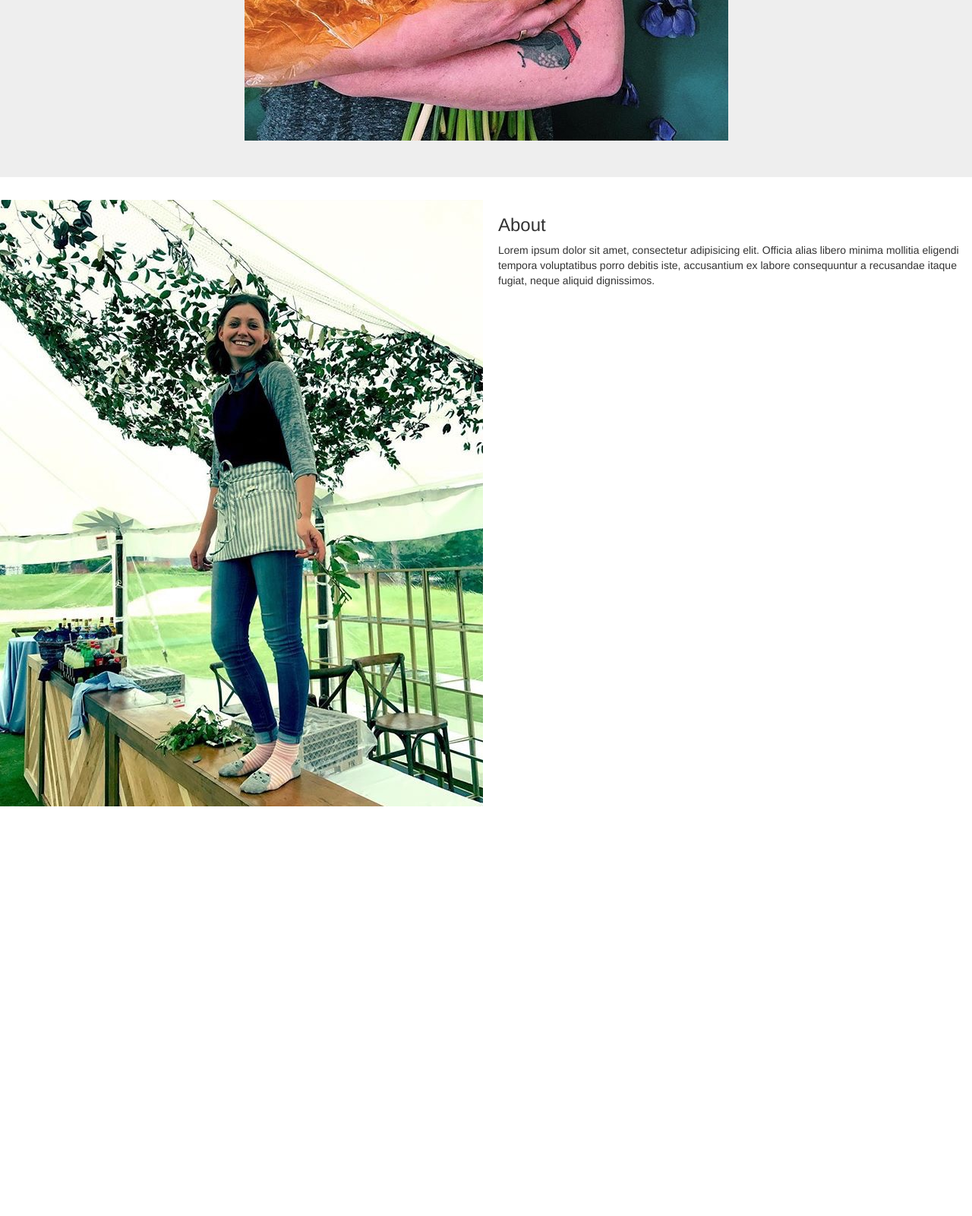
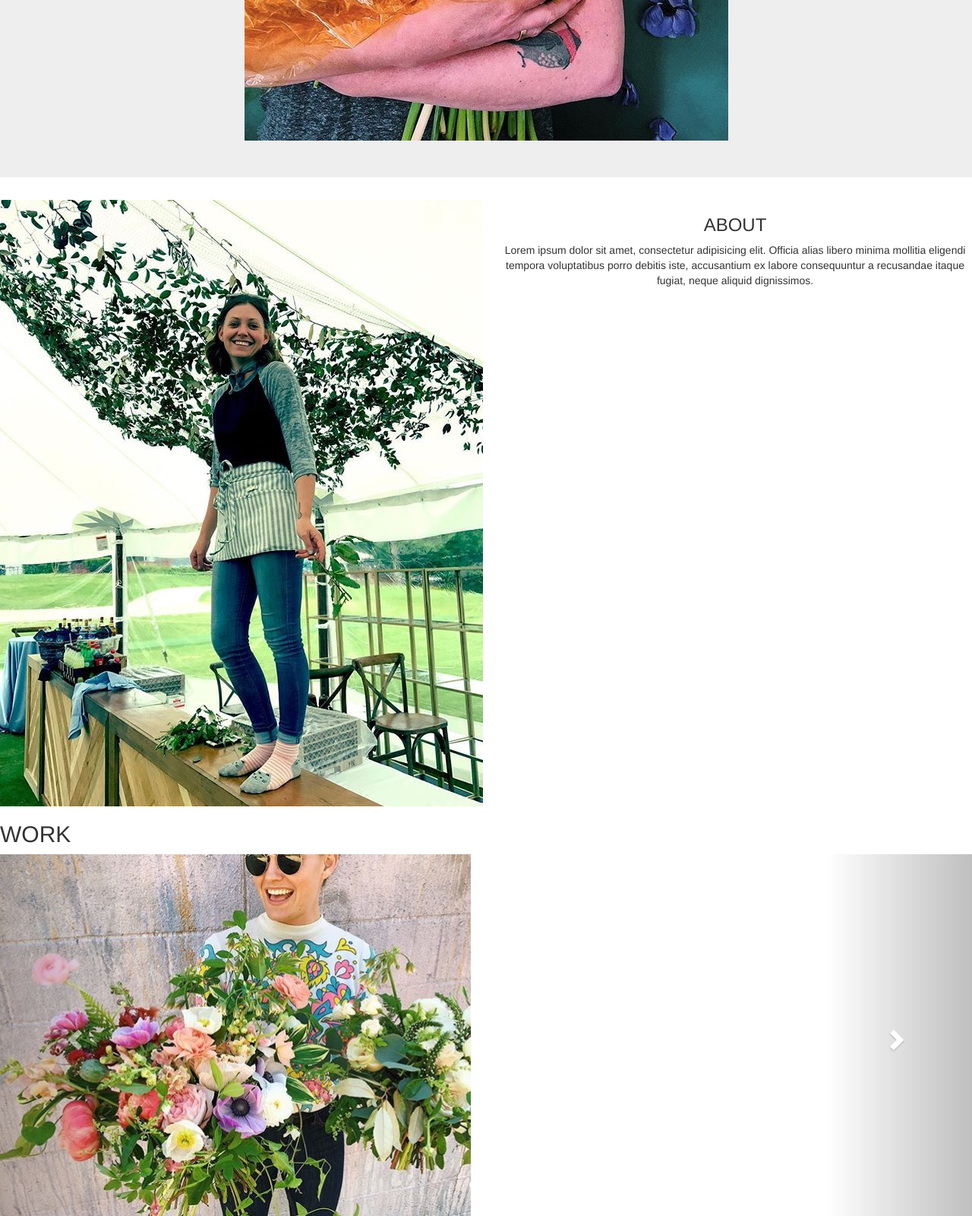
Before and after one commit to chipcracraft/FoundryFloral, a plain HTML site: page index.html in a window 1280 px wide. Shown: the part 697-2297 px from the top of the page at 76% size. Before the commit the page ends 1758 px from the top, so only its background shows below. Drawn offline with nearby package versions, Linux system fonts and the light colour scheme; files whose address does not match are found by name.

Commit message:
added work section

```diff
--- a/index.html
+++ b/index.html
@@ -20,13 +20,57 @@
             <div class="media-left">
               <img src="/Users/chipc/cammy/images/FullSizeRender_1.jpg" alt="" class="selfie">
             </div>
-              <div class="media-body">
+              <div class="media-body text-center">
                 <div class="media-right">
-                  <h3 class="about">About</h3>
+                  <h3 class="about">ABOUT</h3>
                   <p class="info">Lorem ipsum dolor sit amet, consectetur adipisicing elit. Officia alias libero minima mollitia eligendi tempora voluptatibus porro debitis iste, accusantium ex labore consequuntur a recusandae itaque fugiat, neque aliquid dignissimos.</p>
                 </div>
               </div>
           </div>
+
+          <div class="work">
+            <h2>WORK</h2>
+              <div id="carousel-example-generic" class="carousel slide" data-ride="carousel">
+                  <!-- Indicators -->
+                <ol class="carousel-indicators">
+                  <li data-target="#carousel-example-generic" data-slide-to="0" class="active"></li>
+                  <li data-target="#carousel-example-generic" data-slide-to="1"></li>
+                  <li data-target="#carousel-example-generic" data-slide-to="2"></li>
+                  <!-- <li data-target="#carousel-example-generic" data-slide-to="3"></li> -->
+                </ol>
+
+                <!-- Wrapper for slides -->
+                <div class="carousel-inner" role="listbox">
+                  <div class="item active">
+                    <img src="/Users/chipc/cammy/images/FullSizeRender_2.jpg" alt="...">
+
+                    </div>
+
+                  <div class="item">
+                    <img src="/Users/chipc/cammy/images/FullSizeRender_4.jpg" alt="...">
+
+                    </div>
+
+                  <div class="item">
+                    <img src="/Users/chipc/cammy/images/FullSizeRender_7.jpg" alt="...">
+
+                  </div>
+                </div>
+
+
+                <!-- Controls -->
+                <a class="left carousel-control" href="#carousel-example-generic" role="button" data-slide="prev">
+                  <span class="glyphicon glyphicon-chevron-left" aria-hidden="true"></span>
+                  <span class="sr-only">Previous</span>
+                </a>
+                <a class="right carousel-control" href="#carousel-example-generic" role="button" data-slide="next">
+                  <span class="glyphicon glyphicon-chevron-right" aria-hidden="true"></span>
+                  <span class="sr-only">Next</span>
+                </a>
+              </div>
+            </div>
+
+        </div>
 
 
 
```
